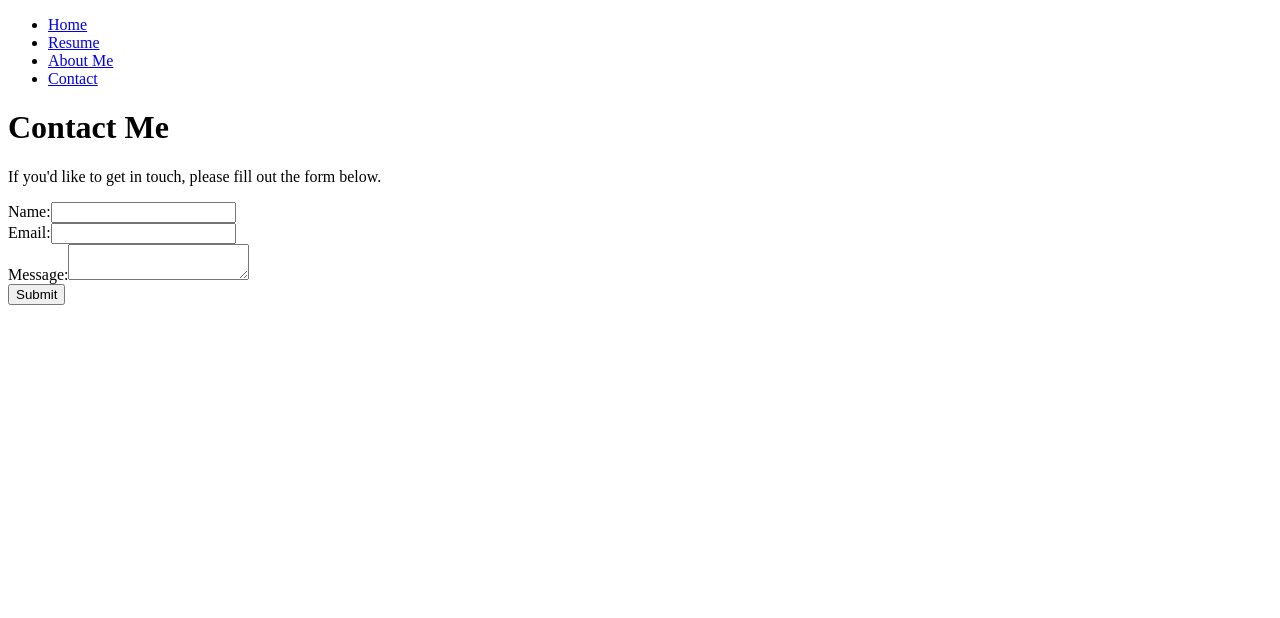
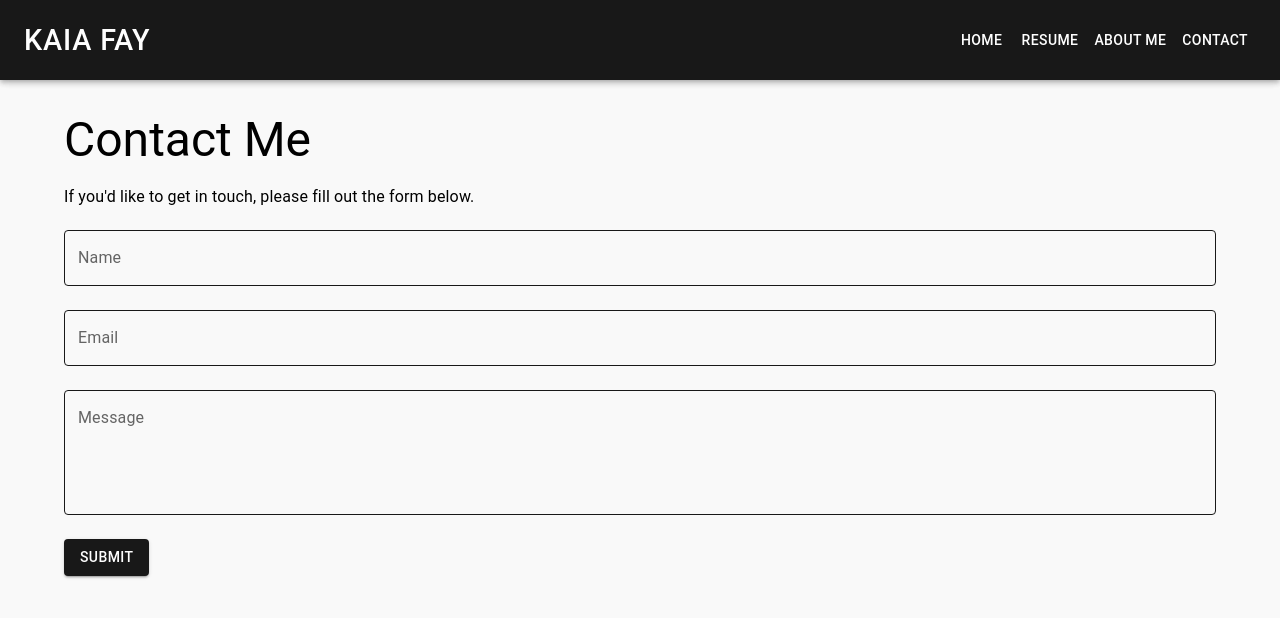
Before and after one commit to kaiafay/personal-website, a React (Create React App) app in the folder client/: page /contact in a window 1280 px wide. Shown: the top 618 px of the page. Built offline with nearby package versions, Linux system fonts and the light colour scheme.

Commit message:
style with mui and add photo of myself

```diff
--- a/client/package.json
+++ b/client/package.json
@@ -3,6 +3,9 @@
   "version": "0.1.0",
   "private": true,
   "dependencies": {
+    "@emotion/react": "^11.13.3",
+    "@emotion/styled": "^11.13.0",
+    "@mui/material": "^6.1.2",
     "@testing-library/jest-dom": "^5.17.0",
     "@testing-library/react": "^13.4.0",
     "@testing-library/user-event": "^13.5.0",
--- a/client/src/App.js
+++ b/client/src/App.js
@@ -4,34 +4,49 @@ import Home from "./pages/Home";
 import Resume from "./pages/Resume";
 import About from "./pages/About";
 import Contact from "./pages/Contact";
+import { AppBar, Toolbar, Typography, Button, Container } from "@mui/material";
 
-const App = () => {
+export default function App() {
   return (
     <div>
-      <nav>
-        <ul>
-          <li>
-            <Link to="/">Home</Link>
-          </li>
-          <li>
-            <Link to="/resume">Resume</Link>
-          </li>
-          <li>
-            <Link to="/about">About Me</Link>
-          </li>
-          <li>
-            <Link to="/contact">Contact</Link>
-          </li>
-        </ul>
-      </nav>
+      <AppBar
+        position="static"
+        sx={{ backgroundColor: "black", opacity: 0.9, height: 80 }}
+      >
+        <Toolbar sx={{ minHeight: 80, height: "100%", alignItems: "center" }}>
+          <Typography
+            variant="button"
+            sx={{
+              flexGrow: 1,
+              color: "white",
+              fontSize: "1.8rem",
+              textTransform: "uppercase",
+            }}
+          >
+            Kaia Fay
+          </Typography>
+          <Button color="inherit" component={Link} to="/">
+            Home
+          </Button>
+          <Button color="inherit" component={Link} to="/resume">
+            Resume
+          </Button>
+          <Button color="inherit" component={Link} to="/about">
+            About Me
+          </Button>
+          <Button color="inherit" component={Link} to="/contact">
+            Contact
+          </Button>
+        </Toolbar>
+      </AppBar>
+      <Container sx={{ mt: 4 }}>
         <Routes>
           <Route path="/" element={<Home />} />
           <Route path="/resume" element={<Resume />} />
           <Route path="/about" element={<About />} />
           <Route path="/contact" element={<Contact />} />
         </Routes>
+      </Container>
     </div>
   );
-};
-
-export default App;
+}
--- a/client/src/index.css
+++ b/client/src/index.css
@@ -1,13 +1,5 @@
 body {
+  background-color: #f9f9f9;
   margin: 0;
-  font-family: -apple-system, BlinkMacSystemFont, 'Segoe UI', 'Roboto', 'Oxygen',
-    'Ubuntu', 'Cantarell', 'Fira Sans', 'Droid Sans', 'Helvetica Neue',
-    sans-serif;
-  -webkit-font-smoothing: antialiased;
-  -moz-osx-font-smoothing: grayscale;
+  font-family: "Roboto", sans-serif;
 }
-
-code {
-  font-family: source-code-pro, Menlo, Monaco, Consolas, 'Courier New',
-    monospace;
-}
--- a/client/src/index.js
+++ b/client/src/index.js
@@ -1,6 +1,7 @@
 import React from "react";
 import ReactDOM from "react-dom/client";
 import App from "./App";
+import "./index.css";
 import { BrowserRouter as Router } from "react-router-dom";
 
 const root = ReactDOM.createRoot(document.getElementById("root"));
--- a/client/src/pages/About.js
+++ b/client/src/pages/About.js
@@ -1,17 +1,18 @@
 import React from "react";
+import { Typography, Box } from "@mui/material";
 
-const About = () => {
+export default function About() {
   return (
-    <div>
-      <h1>About Me</h1>
-      <p>
+    <Box>
+      <Typography variant="h3" gutterBottom>
+        About Me
+      </Typography>
+      <Typography variant="body1">
         Hi! I'm Kaia, a software engineer specializing in full-stack
         development. I love building creative solutions and learning new
         technologies.
-      </p>
+      </Typography>
       {/* Add more details about yourself here */}
-    </div>
+    </Box>
   );
-};
-
-export default About;
+}
--- a/client/src/pages/Contact.js
+++ b/client/src/pages/Contact.js
@@ -1,30 +1,74 @@
 import React from "react";
+import { Typography, Box, TextField, Button } from "@mui/material";
 
-const Contact = () => {
+export default function Contact() {
+  const textFieldSx = {
+    "& .MuiOutlinedInput-root": {
+      "& fieldset": {
+        borderColor: "rgba(0, 0, 0, 0.9)",
+      },
+      "&:hover fieldset": {
+        borderColor: "rgba(0, 0, 0, 0.9)",
+      },
+      "&.Mui-focused fieldset": {
+        borderColor: "rgba(0, 0, 0, 0.9)",
+      },
+    },
+    "& .MuiInputLabel-root": {
+      color: "rgba(0, 0, 0, 0.6)",
+      "&.Mui-focused": {
+        color: "rgba(0, 0, 0, 0.9)",
+      },
+    },
+  };
+
   return (
-    <div>
-      <h1>Contact Me</h1>
-      <p>If you'd like to get in touch, please fill out the form below.</p>
-      <form>
-        <label>
-          Name:
-          <input type="text" name="name" />
-        </label>
-        <br />
-        <label>
-          Email:
-          <input type="email" name="email" />
-        </label>
-        <br />
-        <label>
-          Message:
-          <textarea name="message" />
-        </label>
-        <br />
-        <button type="submit">Submit</button>
-      </form>
-    </div>
+    <Box>
+      <Typography variant="h3" gutterBottom>
+        Contact Me
+      </Typography>
+      <Typography variant="body1" gutterBottom>
+        If you'd like to get in touch, please fill out the form below.
+      </Typography>
+      <Box component="form">
+        <TextField
+          fullWidth
+          margin="normal"
+          label="Name"
+          variant="outlined"
+          sx={textFieldSx}
+        />
+        <TextField
+          fullWidth
+          margin="normal"
+          label="Email"
+          type="email"
+          variant="outlined"
+          sx={textFieldSx}
+        />
+        <TextField
+          fullWidth
+          margin="normal"
+          label="Message"
+          multiline
+          rows={4}
+          variant="outlined"
+          sx={textFieldSx}
+        />
+        <Button
+          variant="contained"
+          color="primary"
+          type="submit"
+          sx={{
+            mt: 2,
+            backgroundColor: "black",
+            color: "white",
+            opacity: 0.9,
+          }}
+        >
+          Submit
+        </Button>
+      </Box>
+    </Box>
   );
-};
-
-export default Contact;
+}
--- a/client/src/pages/Home.js
+++ b/client/src/pages/Home.js
@@ -1,15 +1,39 @@
 import React from "react";
+import { Typography, Box } from "@mui/material";
+import myPhoto from "../assets/avatar.jpg";
 
-const Home = () => {
+export default function Home() {
   return (
-    <div>
-      <h1>Welcome to my personal website</h1>
-      <p>
-        This is the home page. Here you can find information about me, my work,
-        and how to contact me.
-      </p>
-    </div>
+    <Box
+      sx={{
+        display: "flex",
+        flexDirection: { xs: "column", md: "row" },
+        alignItems: "center",
+        gap: 4,
+      }}
+    >
+      <Box sx={{ flexShrink: 0 }}>
+        <Box
+          component="img"
+          src={myPhoto}
+          alt="photo of Kaia"
+          sx={{
+            width: 200,
+            height: 250,
+            objectFit: "cover",
+            borderRadius: 2,
+          }}
+        />
+      </Box>
+      <Box>
+        <Typography variant="h3" gutterBottom>
+          Welcome to my personal website
+        </Typography>
+        <Typography variant="body1">
+          This is the home page. Here you can find information about me, my
+          work, and how to contact me.
+        </Typography>
+      </Box>
+    </Box>
   );
-};
-
-export default Home;
+}
--- a/client/src/pages/Resume.js
+++ b/client/src/pages/Resume.js
@@ -1,15 +1,16 @@
 import React from "react";
+import { Typography, Box } from "@mui/material";
 
-const Resume = () => {
+export default function Resume() {
   return (
-    <div>
-      <h1>Resume</h1>
-      <p>
+    <Box>
+      <Typography variant="h3" gutterBottom>
+        Resume
+      </Typography>
+      <Typography variant="body1">
         Here you can find my professional experience, education, and skills.
-      </p>
+      </Typography>
       {/* Add sections for experience, skills, and education here */}
-    </div>
+    </Box>
   );
-};
-
-export default Resume;
+}
```
Also changed, not shown: client/src/assets/avatar.jpg (added), 1 other file (tests, documents, lock files or other folders). Lines whose indentation alone changed are shown as unchanged.
